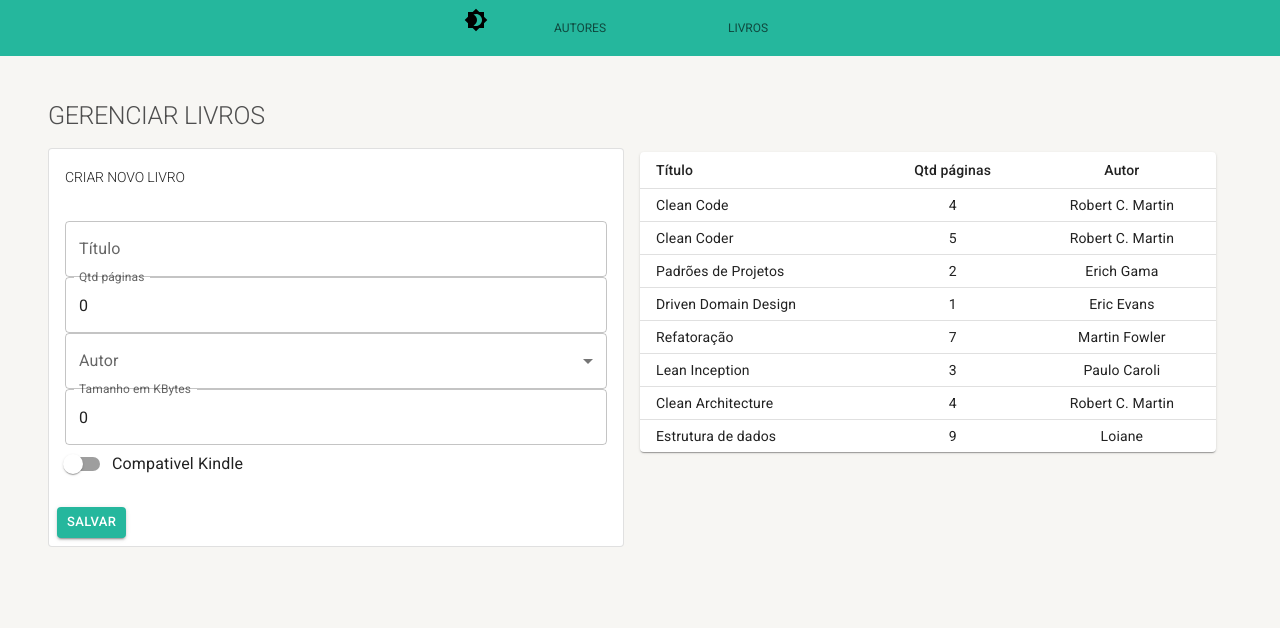
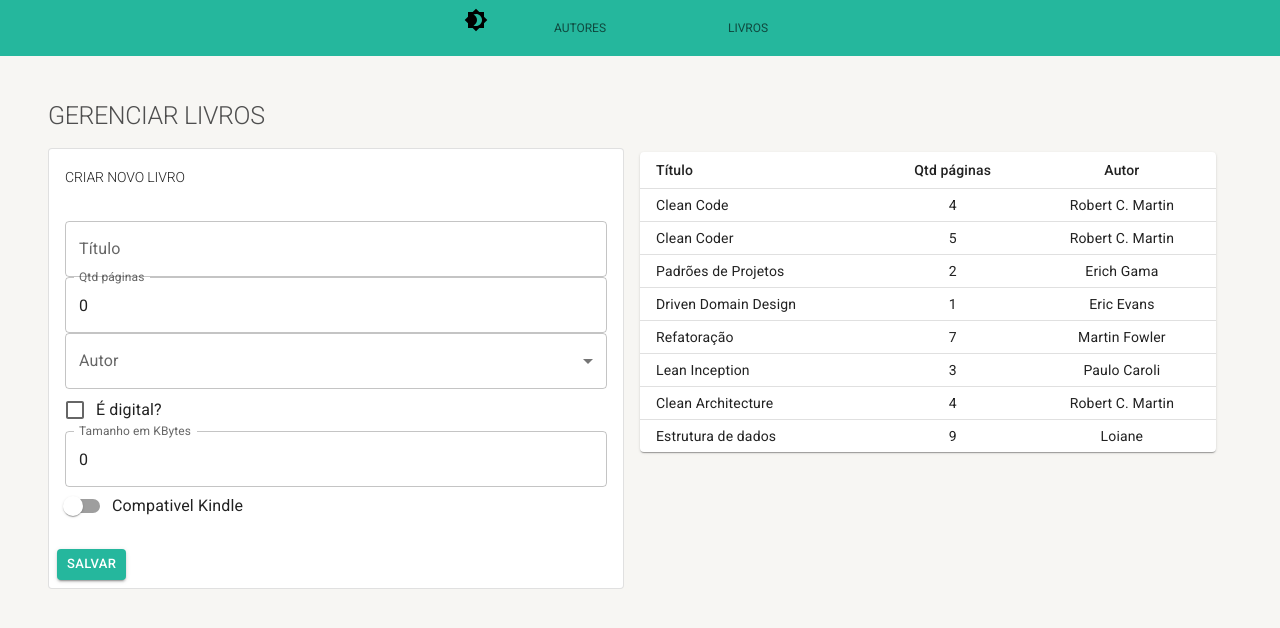
Before and after one commit to bamarcheti/library-connect, a React (Create React App) app: page /books in a window 1280 px wide. Shown: the top 628 px of the page. Built offline with nearby package versions, Linux system fonts and the light colour scheme.

Commit message:
style: adicionando arquivo .css

```diff
--- a/src/modules/author/pages/Author/AuthorsTable/AuthorsTable.tsx
+++ b/src/modules/author/pages/Author/AuthorsTable/AuthorsTable.tsx
@@ -33,7 +33,7 @@ const AuthorsTable = () => {
   //   const getAuthors = async() => {
   //     const response = await authorService.getAuthors();
   //     setAuthorsList(response);
-  //   }
+  //   };
   //   getAuthors();
   // }, []);
 
--- a/src/modules/author/pages/Author/index.tsx
+++ b/src/modules/author/pages/Author/index.tsx
@@ -2,6 +2,7 @@ import { Typography } from '@mui/material';
 import Grid from '@mui/material/Grid';
 import AuthorForm from './AuthorForm/AuthorForm';
 import AuthorsTable from './AuthorsTable/AuthorsTable';
+import './style.css';
 
 const AuthorPage = () => {
   return (
--- a/src/modules/book/pages/Book/BookForm/BookForm.tsx
+++ b/src/modules/book/pages/Book/BookForm/BookForm.tsx
@@ -7,7 +7,6 @@ import bookService from '../../../services/bookService';
 
 const BookForm = () => {
   // const [authorName, setAuthorName] = useState('');
-  const label = { inputProps: { 'aria-label': 'Checkbox demo' } };
   const [checked, setChecked] = React.useState(false);
 
   const [book, setBook] = useState({
@@ -80,18 +79,17 @@ const BookForm = () => {
             </Select>
           </FormControl>
 
-          {/* <FormControlLabel
+          <FormControlLabel
             control={
               <Checkbox
-                {
-                  ...label
-                  checked={book.digital}
-                  onChange={(event) => setBook ({ ...book, digital: event.target.checked})}
-                }
+                // {...label}
+                checked={book.digital}
+                onChange={(event) => setBook({ ...book, digital: Boolean(event.target.checked ? 'Sim' : 'Nao') })}
               />
             }
-            label="É digital?"
-          /> */}
+            label="É digital? "
+          />
+
 
           <TextField
             fullWidth
```
Also changed, not shown: src/modules/author/pages/Author/style.css (added).
